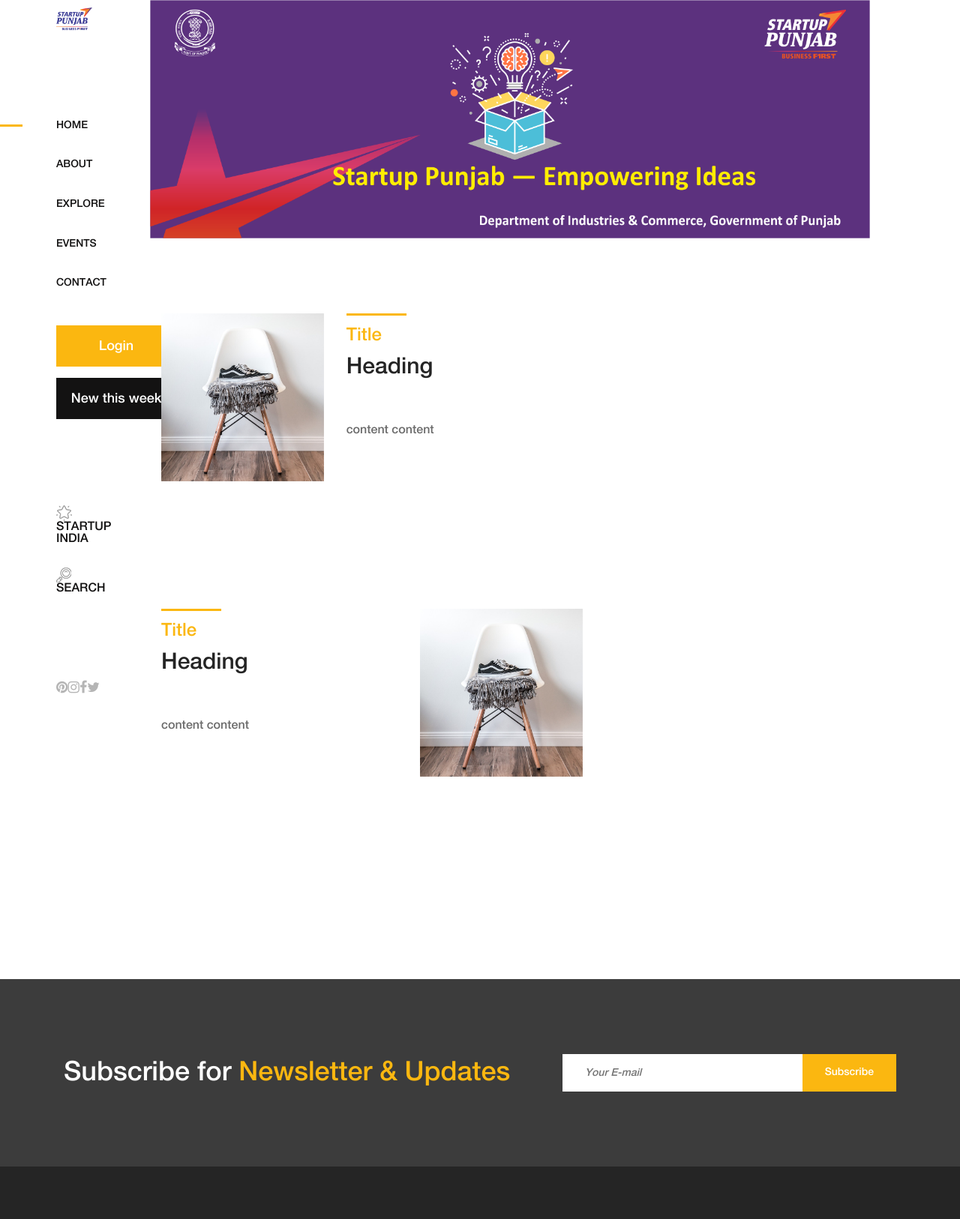
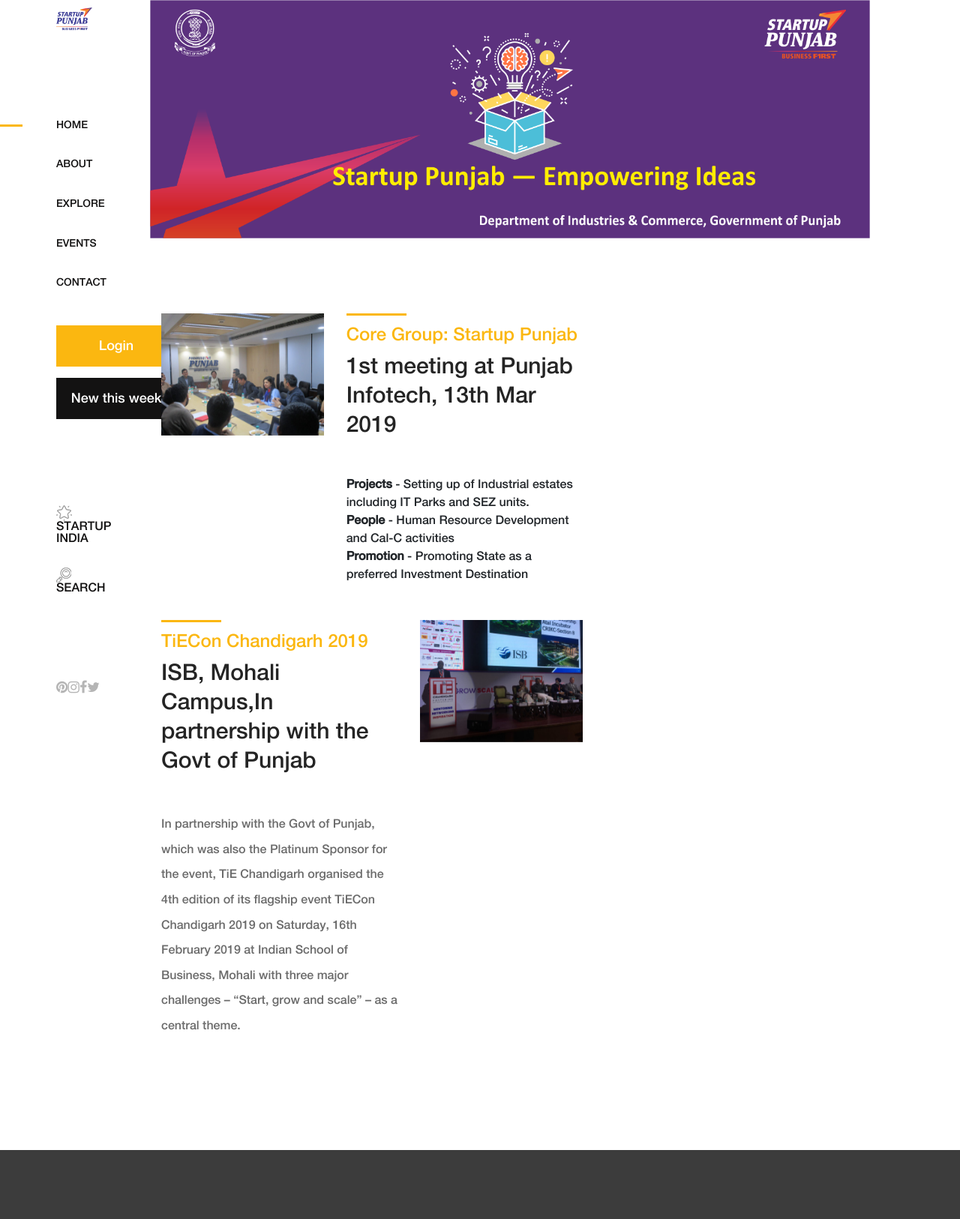
Before and after one commit to uditjuneja/stp_hack, a Flask app: page / in a window 1280 px wide. Shown: the top 1626 px of the page at 75% size. Run offline with Flask 2, Linux system fonts and the light colour scheme; style sheets or scripts are compiled from the project's sources; some libraries are stand-ins or nearby versions.

Commit message:
index page

```diff
--- a/stp/static/scss/style.scss
+++ b/stp/static/scss/style.scss
@@ -1261,7 +1261,7 @@ img {
                 width: 80px;
                 height: 3px;
                 background-color: $bg-default;
-                margin-bottom: 15px;
+                margin-bottom: 5px;
                 display: block;
             }
             .product-price {
@@ -1674,4 +1674,5 @@ img {
     }
 }
 
+
 /* ##### The End ##### */
--- a/stp/templates/index.html
+++ b/stp/templates/index.html
@@ -11,13 +11,13 @@
             <div class="container-fluid">
 
                 <div class="row">
-                    <div class="col-12 col-lg-5">
+                    <div class="col-13 col-lg-5">
                         <div class="single_product_thumb">
                             <div id="product_details_slider" class="carousel slide" data-ride="carousel">
                                 <div class="carousel-inner">
                                     <div class="carousel-item active">
                                         <a class="gallery_img" href="img/product-img/pro-big-1.jpg">
-                                            <img class="d-block w-100" src="{{url_for('static', filename='img/product-img/pro-big-1.jpg')}}" alt="First slide">
+                                            <img class="d-block w-100" src="{{url_for('static', filename='img/core-img/punjabinfotech1.jpg')}}" alt="First slide">
                                         </a>
                                     </div>
                                 </div>
@@ -30,13 +30,19 @@
                             <!-- Product Meta Data -->
                             <div class="product-meta-data">
                                 <div class="line"></div>
-                                <p class="product-price">Title</p>
+                                <p class="product-price">Core Group: Startup Punjab</p>
                                 <a href="product-details.html">
-                                    <h6>Heading</h6>
+                                    <h6>1st meeting at Punjab Infotech, 13th Mar 2019</h6>
                                 </a>
                                 </div>
                             <div class="short_overview my-5">
-                                <p>content content</p>
+                                <!-- <p>Punjab Infotech was incorporated in the year 1976 for the promotion and growth of IT and Electronics Industry in the state of Punjab. It undertakes its activities under the following broad areas:-</p> -->
+                                <ul>
+                                    <li><b>Projects</b> - Setting up of Industrial estates including IT Parks and SEZ units.</li>
+                                    <li><b>People</b> - Human Resource Development and Cal-C activities</li>
+                                    <li><b>Promotion</b> - Promoting State as a preferred Investment Destination</li>
+                                </ul>
+
                             </div>
                         </div>
                     </div>
@@ -49,13 +55,17 @@
                             <!-- Product Meta Data -->
                             <div class="product-meta-data">
                                 <div class="line"></div>
-                                <p class="product-price">Title</p>
+                                <p class="product-price">TiECon Chandigarh 2019</p>
                                 <a href="product-details.html">
-                                    <h6>Heading</h6>
+                                    <h6>ISB, Mohali Campus,In partnership with the Govt of Punjab</h6>
                                 </a>
                                 </div>
                             <div class="short_overview my-5">
-                                <p>content content</p>
+                                <p>In partnership with the Govt of Punjab, which was also the Platinum Sponsor for the event, TiE Chandigarh organised the 4th edition of its flagship event TiECon Chandigarh 2019 on Saturday, 16th February 2019 at Indian School of Business, Mohali with three major challenges – “Start, grow and scale” – as a central theme.
+
+
+
+</p>
                             </div>
                         </div>
                     </div>
@@ -65,7 +75,7 @@
                                 <div class="carousel-inner">
                                     <div class="carousel-item active">
                                         <a class="gallery_img" href="img/product-img/pro-big-1.jpg">
-                                            <img class="d-block w-100" src="{{url_for('static', filename='img/product-img/pro-big-1.jpg')}}" alt="First slide">
+                                            <img class="d-block w-100" src="{{url_for('static', filename='img/core-img/tiecon.jpg')}}" alt="First slide">
                                         </a>
                                     </div>
                                 </div>
```
Also changed, not shown: stp/static/img/core-img/punjabinfotech1.jpg (added), stp/static/img/core-img/tiecon.jpg (added).
